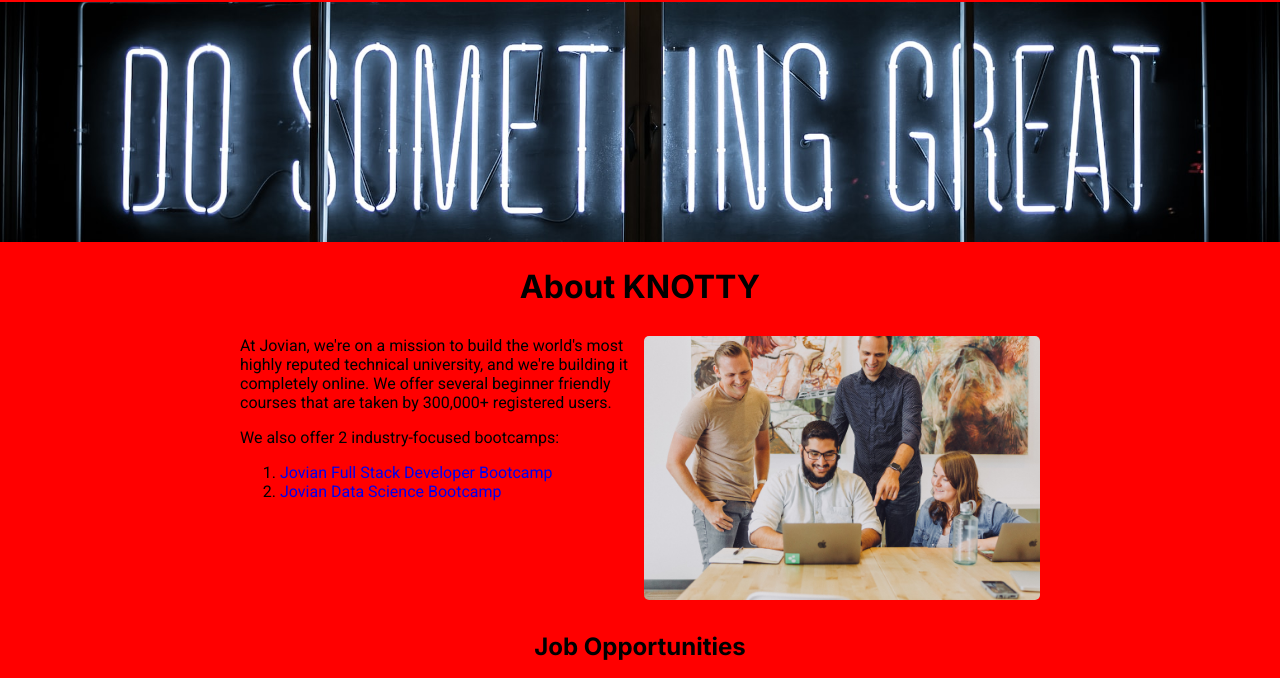
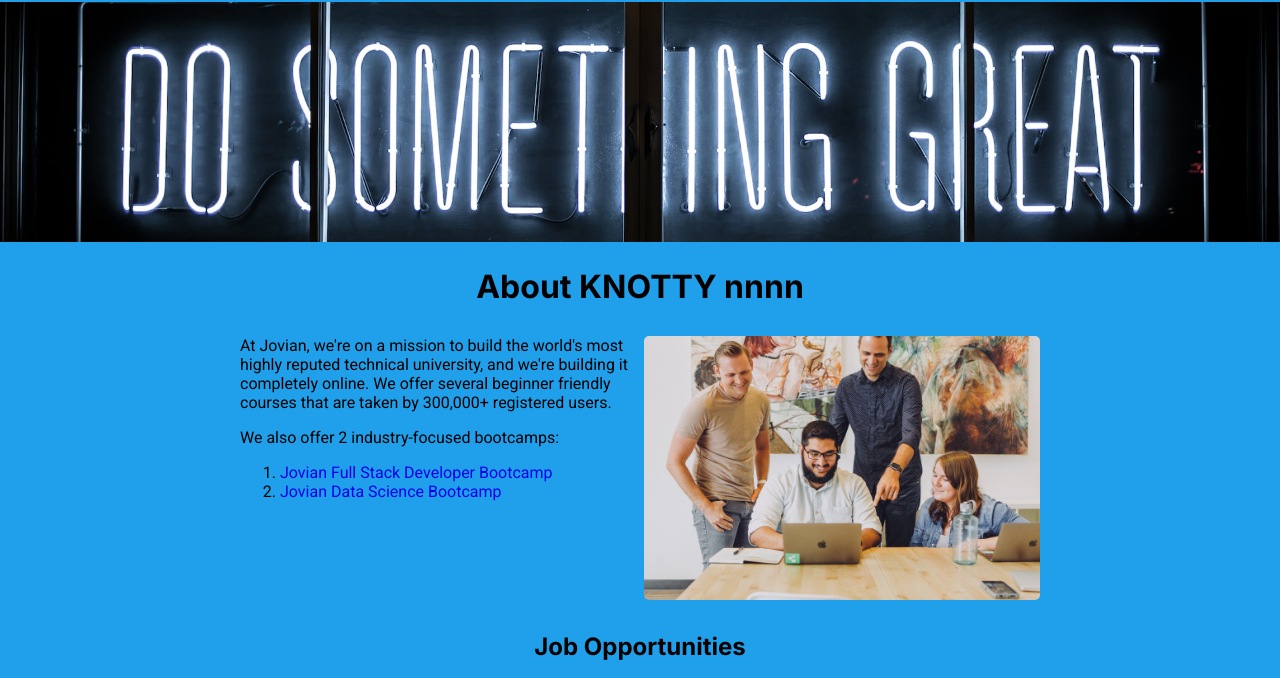
Before and after one commit to ddppdragon/dharun-site, a plain HTML site: page src/index.html in a window 1280 px wide. Shown: the part 48-726 px from the top of the page. Drawn offline with Linux system fonts and the light colour scheme.

Commit message:
bsg color

```diff
--- a/src/index.html
+++ b/src/index.html
@@ -23,7 +23,7 @@
     </div>
     <img id="banner" src="banner.jpg" alt="Banner" height="240">
     <h1>
-        About KNOTTY
+        About KNOTTY  nnnn
     </h1>
 
     <div id="about">
--- a/src/styles.css
+++ b/src/styles.css
@@ -2,7 +2,7 @@ body {
   margin: 0;
   padding: 0;
   font-family: 'Roboto', sans-serif;
-  background:red;
+  background:rgb(32, 160, 234);
 
 h1,
 h2,
```
